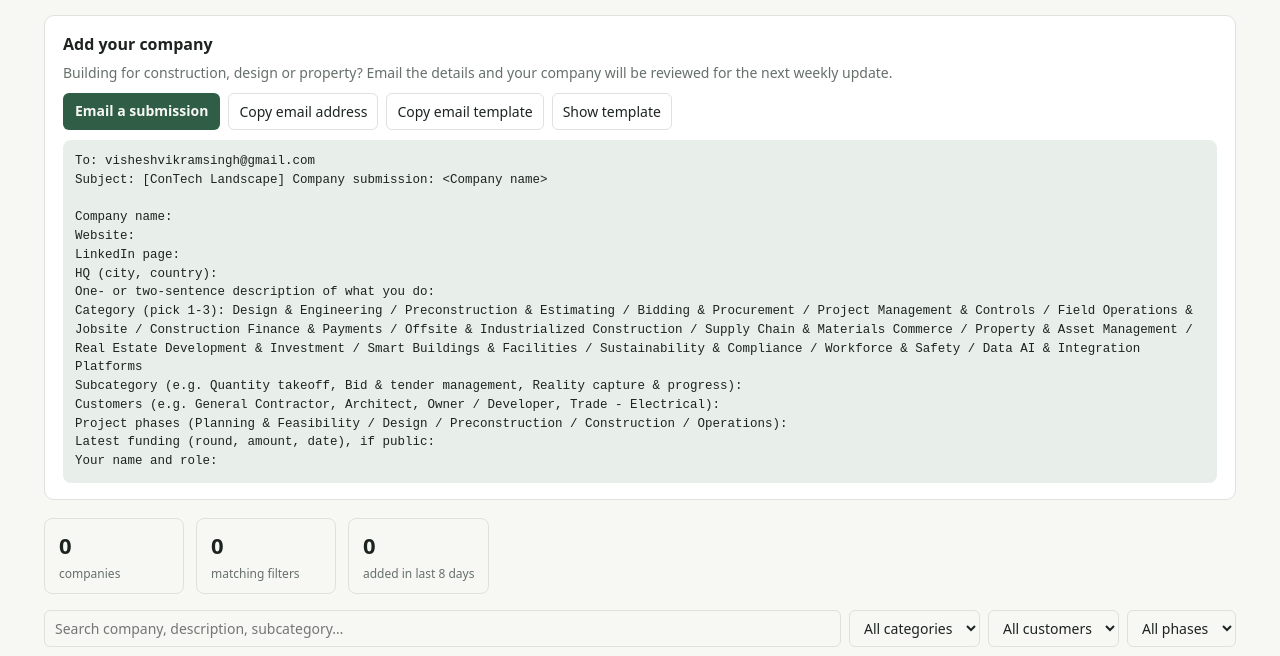
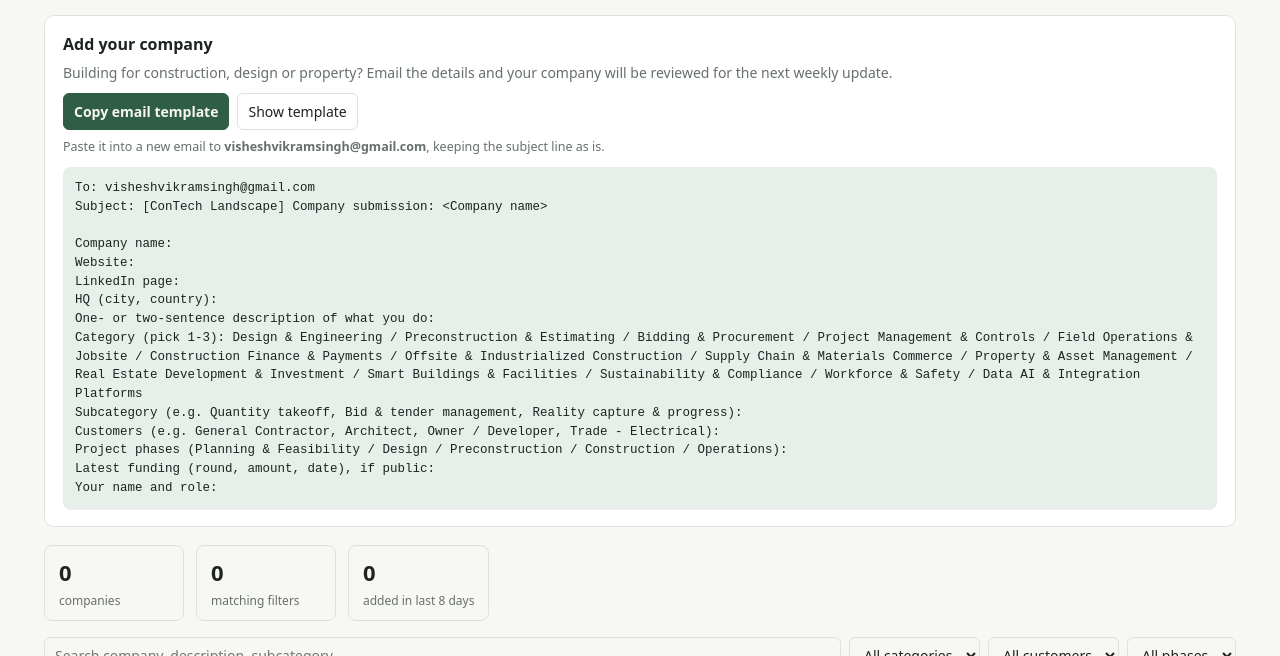
Before and after one commit to visheshvs/contech-landscape, a plain HTML site: page docs/index.html in a window 1280 px wide. Both pictures are taken after a click on the button "Copy email template". Shown: the part 92-748 px from the top of the page. Drawn offline with Linux system fonts and the light colour scheme.

Commit message:
Simplify submission panel, new copy toast, creator credit
Co-Authored-By: Claude Opus 5.5 <noreply@anthropic.com>
Claude-Session: https://claude.ai/code/session_01D9RDHoBYZMhKQbtqtuqnVj

```diff
--- a/docs/index.html
+++ b/docs/index.html
@@ -23,7 +23,9 @@ a{color:var(--acc)}.mut{color:var(--mut)}footer{color:var(--mut);font-size:12px;
 .submit{border:1px solid var(--line);background:var(--card);border-radius:10px;padding:16px 18px;margin:18px 0}
 .submit h2{margin:0 0 6px;font-size:16px}.submit .row{display:flex;gap:8px;flex-wrap:wrap;margin-top:10px}
 pre{white-space:pre-wrap;background:var(--chip);border-radius:8px;padding:12px;font-size:12.5px;margin:10px 0 0;display:none}
-.toast{margin-left:6px;color:var(--acc);font-size:12px}
+.toast{position:fixed;left:50%;bottom:28px;transform:translate(-50%,16px);opacity:0;pointer-events:none;display:flex;gap:10px;align-items:center;background:var(--fg);color:var(--bg);padding:10px 16px;border-radius:999px;box-shadow:0 6px 24px rgba(0,0,0,.18);font-size:13.5px;transition:opacity .2s,transform .2s}
+.toast.show{opacity:1;transform:translate(-50%,0)}.toast .tick{display:inline-grid;place-items:center;width:20px;height:20px;border-radius:50%;background:var(--acc);color:var(--bg);font-size:12px;font-weight:700}
+.submit{scroll-margin-top:16px;transition:box-shadow .3s,border-color .3s}.submit.flash{border-color:var(--acc);box-shadow:0 0 0 3px color-mix(in srgb,var(--acc) 30%,transparent)}
 </style>
 </head>
 <body>
@@ -36,12 +38,10 @@ pre{white-space:pre-wrap;background:var(--chip);border-radius:8px;padding:12px;f
 <h2>Add your company</h2>
 <div class="mut">Building for construction, design or property? Email the details and your company will be reviewed for the next weekly update.</div>
 <div class="row">
-<a class="btn" id="mailto" href="#" style="text-decoration:none;padding:7px 12px;border-radius:6px">Email a submission</a>
-<button type="button" id="copyEmail">Copy email address</button>
-<button type="button" id="copyTpl">Copy email template</button>
+<button type="button" class="btn" id="copyTpl">Copy email template</button>
 <button type="button" id="showTpl">Show template</button>
-<span class="toast" id="toast" aria-live="polite"></span>
 </div>
+<div class="mut" style="margin-top:8px;font-size:12.5px">Paste it into a new email to <b>visheshvikramsingh@gmail.com</b>, keeping the subject line as is.</div>
 <pre id="tpl"></pre>
 </section>
 
@@ -55,8 +55,9 @@ pre{white-space:pre-wrap;background:var(--chip);border-radius:8px;padding:12px;f
 <table><thead><tr>
 <th data-k="company">Company</th><th>Description</th><th>Category</th><th>Customer</th><th data-k="funding">Funding</th><th data-k="hq">HQ</th><th data-k="date_added">Added</th>
 </tr></thead><tbody id="rows"></tbody></table>
-<footer>Data: <a href="https://github.com/visheshvs/contech-landscape/tree/main/data">data/companies.csv · companies.json</a>, CC BY 4.0. Corrections welcome via GitHub issues or the email above.</footer>
+<footer>Data: <a href="https://github.com/visheshvs/contech-landscape/tree/main/data">data/companies.csv · companies.json</a>, CC BY 4.0. Corrections welcome via GitHub issues or the email above.<br>This website and database are created and managed by <a href="https://www.visheshvs.com/about" target="_blank" rel="noopener">Vishesh Vikram Singh</a>.</footer>
 </main>
+<div class="toast" id="toast" role="status" aria-live="polite"><span class="tick">✓</span><span id="toastMsg"></span></div>
 <script>
 const EMAIL='visheshvikramsingh@gmail.com', SUBJECT='[ConTech Landscape] Company submission: <Company name>';
 const TEMPLATE=`To: ${EMAIL}
@@ -74,13 +75,12 @@ Project phases (Planning & Feasibility / Design / Preconstruction / Construction
 Latest funding (round, amount, date), if public:
 Your name and role:`;
 const $=s=>document.querySelector(s),esc=s=>String(s??'').replace(/[&<>"]/g,c=>({'&':'&amp;','<':'&lt;','>':'&gt;','"':'&quot;'}[c]));
-const body=TEMPLATE.split('\n').slice(3).join('\n');
-$('#mailto').href=`mailto:${EMAIL}?subject=${encodeURIComponent(SUBJECT)}&body=${encodeURIComponent(body)}`;
 $('#tpl').textContent=TEMPLATE;
-function toast(t){$('#toast').textContent=t;setTimeout(()=>$('#toast').textContent='',2200)}
-async function copy(t,msg){try{await navigator.clipboard.writeText(t);toast(msg)}catch(e){$('#tpl').style.display='block';toast('Copy blocked: select the text below')}}
-$('#copyEmail').onclick=()=>copy(EMAIL,'Email copied');
-$('#copyTpl').onclick=()=>copy(TEMPLATE,'Template copied');
+let tt;function toast(t){$('#toastMsg').textContent=t;const e=$('#toast');e.classList.add('show');clearTimeout(tt);tt=setTimeout(()=>e.classList.remove('show'),2600)}
+function flash(){const s=$('#submit');s.classList.remove('flash');void s.offsetWidth;s.classList.add('flash');setTimeout(()=>s.classList.remove('flash'),1600)}
+window.addEventListener('hashchange',()=>{if(location.hash==='#submit')flash()});if(location.hash==='#submit')flash();
+async function copy(t,msg){try{await navigator.clipboard.writeText(t);toast(msg)}catch(e){$('#tpl').style.display='block';toast('Couldn\'t copy automatically. Select the template below instead')}}
+$('#copyTpl').onclick=()=>copy(TEMPLATE,'Template copied. Paste it into a new email to '+EMAIL);
 $('#showTpl').onclick=()=>{const p=$('#tpl');p.style.display=p.style.display==='block'?'none':'block'};
 
 let D=[],sortK='date_added',dir=-1;
```
Also changed, not shown: 1 other file.
